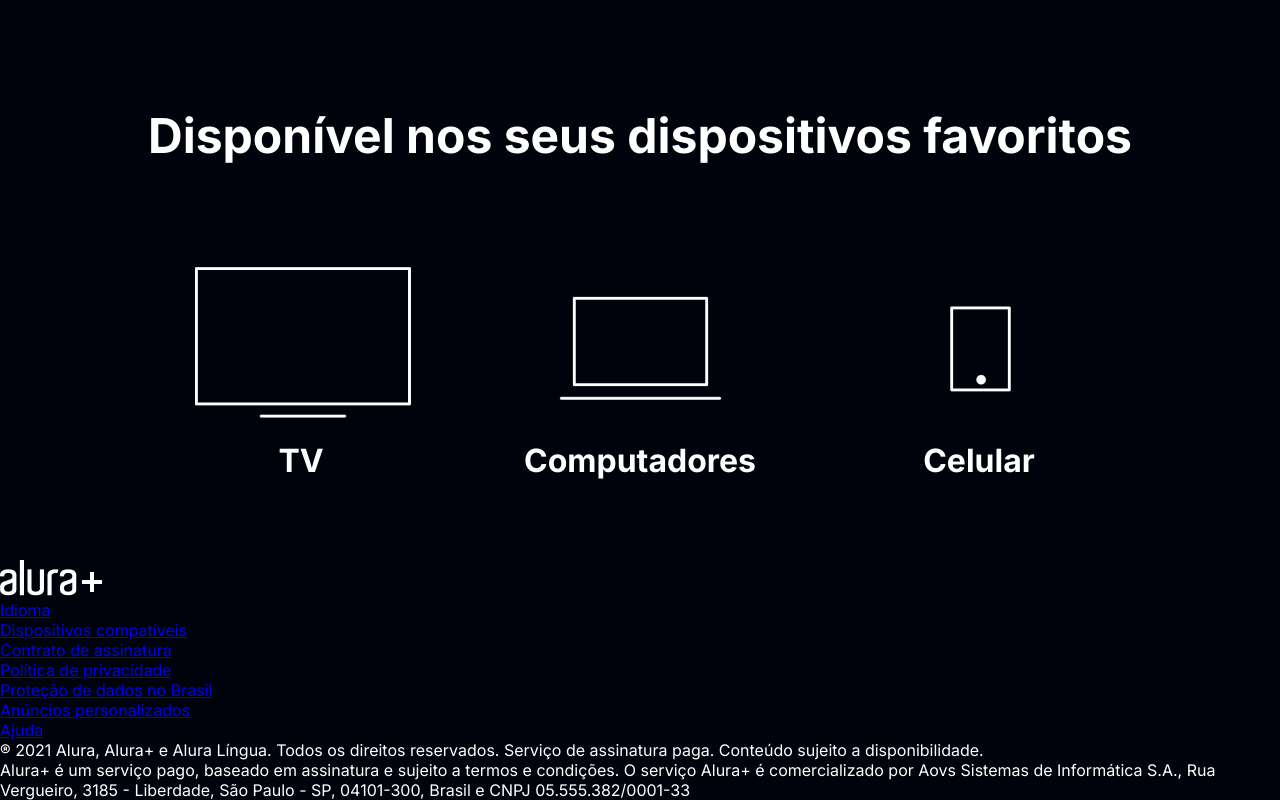
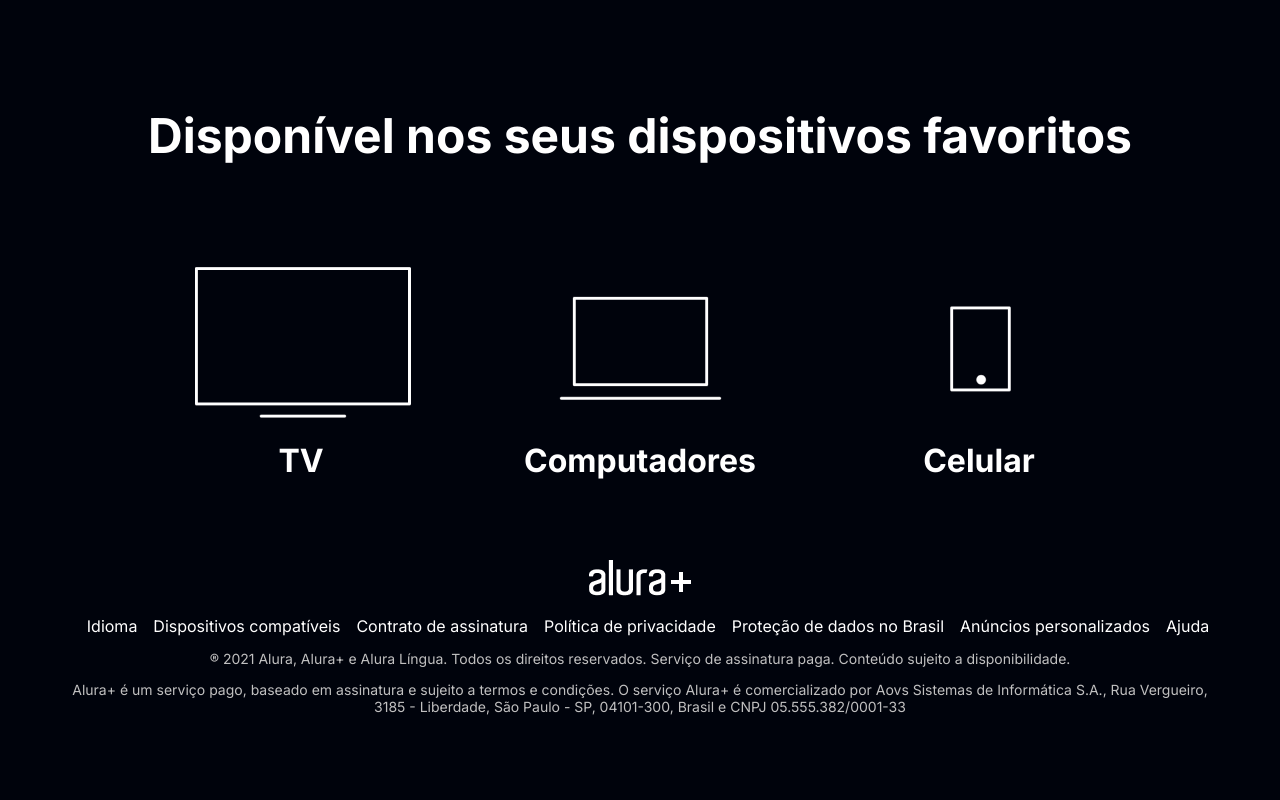
Before and after one commit to MarKG07/Alura-plus, a plain HTML site: page index.html in a window 1280 px wide. Shown: the part 3094-3894 px from the top of the page. After the commit the page ends 3873 px from the top, so only its background shows below. Drawn offline with Linux system fonts and the light colour scheme; files whose address does not match are found by name.

Commit message:
finalização e pseudoclasses

```diff
--- a/styles.css
+++ b/styles.css
@@ -6,6 +6,7 @@
     --botao: #167BF7;
     --cor-de-fundo: #00030C;
     --fonte-principal: 'Inter';
+    --botao-efeito: #014da9;
 }
 
 * {
@@ -62,6 +63,11 @@
     margin-bottom: 1em;
 }
 
+.container__botao:hover {
+    background-color: var(--botao-efeito);
+    transition-duration: 0.5s ;
+}
+
 .botao_secundario {
     background-color: transparent;
     border: 2px solid var(--cor-principal);
@@ -116,3 +122,32 @@
 .lista__item {
     font-size: 2em;
 }
+
+.rodape {
+    text-align: center;
+    margin: 4em;
+}
+
+.rodape__lista {
+    display: flex;
+    justify-content: center;
+    list-style-type: none;
+    margin-top: 1em;
+}
+
+
+.lista__link a {
+    text-decoration: none;
+    color: var(--cor-principal);
+    margin-left: 1em;
+}
+
+.lista__link a:hover {
+    color: var(--botao);
+}
+
+.rodape__texto {
+    margin: 1em 0;
+    color: var(--cor-secundaria);
+    font-size: 0.875em; /*14px*/
+}
```
